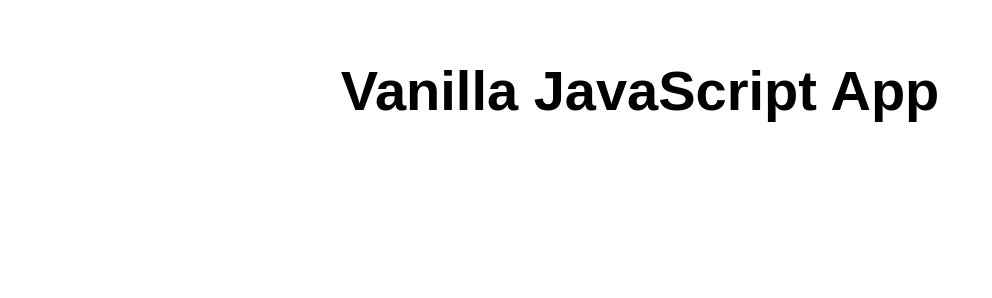
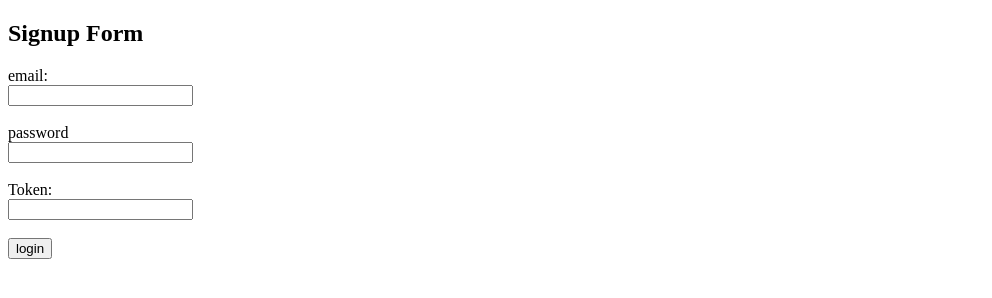
Before and after one commit to kirankumar994/static-webapp, a website: page src/index.html in a window 1280 px wide. Shown: the whole page, without its empty margins (0-992 px from the left). Drawn offline with Linux system fonts and the light colour scheme.

Commit message:
Update index.html

```diff
--- a/src/index.html
+++ b/src/index.html
@@ -1,17 +1,40 @@
 <!DOCTYPE html>
-<html lang="en">
+<html>
 
 <head>
-  <meta charset="UTF-8">
-  <meta name="viewport" content="width=device-width, initial-scale=1.0">
-  <link rel="stylesheet" href="styles.css">
-  <title>Vanilla JavaScript App</title>
+    <title>Signup Form</title>
+    <script src="https://www.google.com/recaptcha/api.js?render=6LcKbj0pAAAAAMKzpGn4X2bxrznoyJayefFVYESB"></script>
+    <script>
+        function onSubmit(event) {
+            event.preventDefault(); // Prevent form from submitting
+            console.log("Form submission triggered...");
+            grecaptcha.ready(function () {
+                grecaptcha.execute('6LcKbj0pAAAAAMKzpGn4X2bxrznoyJayefFVYESB', { action: 'submit' }).then(function (token) {
+                    // Add the token to the form
+                    console.log("Generated token:", token);
+                    document.getElementById('recaptchaToken').value = token;
+                    // Now submit the form
+                    //document.getElementById('signupForm').submit();
+                }).catch(function (error) {
+                    console.error("Error generating token:", error);
+                });
+            });
+        }
+    </script>
 </head>
 
 <body>
-  <main>
-    <h1>Vanilla JavaScript App</h1>
-  </main>
+    <h2>Signup Form</h2>
+    <form id="signupForm" method="post" onsubmit="onSubmit(event)">
+        <label for="email">email:</label><br>
+        <input type="email" id="email" name="email"><br><br>
+        <label for="password">password</label><br>
+        <input type="password" id="password" name="password"><br><br>
+
+        Token:<br>
+        <input id="recaptchaToken" name="recaptchaToken"> <br><br>
+        <button type="submit">login</button>
+    </form>
 </body>
 
 </html>
```
